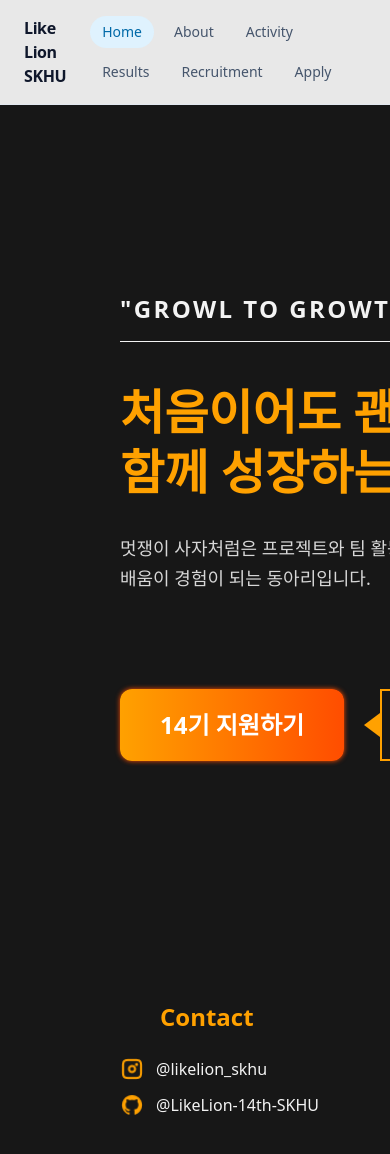
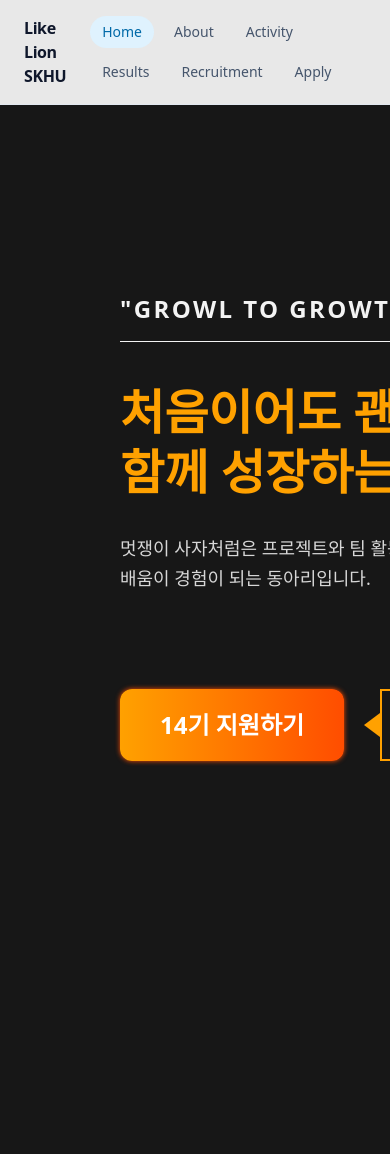
Before and after one commit to LikeLion-14th-SKHU/LikeLion-14th-Recruiting, a React (Vite) app: page / in a window 390 px wide. Shown: the top 1154 px of the page. After the commit the page ends 949 px from the top, so only its background shows below. Built offline with nearby package versions, Linux system fonts and the light colour scheme.

Commit message:
Refactor: Footer 모바일에서는 안 보이게 설정

```diff
--- a/src/components/Footer.jsx
+++ b/src/components/Footer.jsx
@@ -1,6 +1,6 @@
 const Footer = () => {
   return (
-    <footer className="w-[1440px] h-[220px] bg-primary-bg flex items-center justify-between px-[120px] mx-auto">
+    <footer className="w-[1440px] h-[220px] bg-primary-bg items-center justify-between px-30 mx-auto hidden md:flex">
       {/* Contact Section */}
       <div className="flex flex-col gap-6">
         <h3 className="text-primary-point2 text-2xl font-bold ml-10">
```
